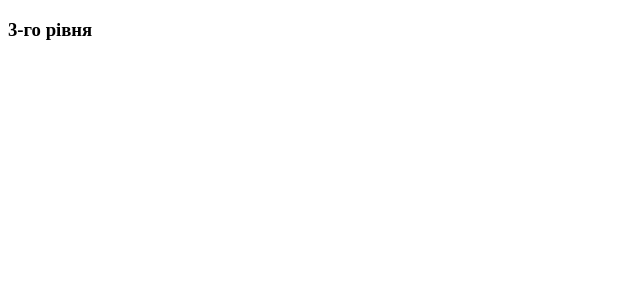
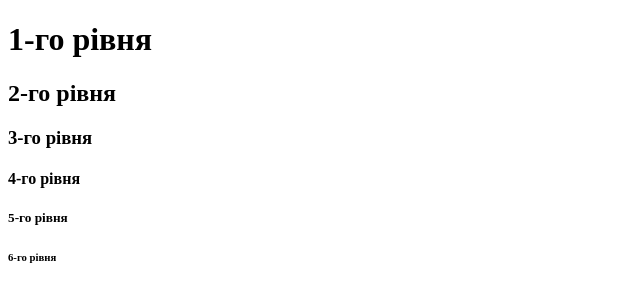
Before and after one commit to Looones/my_site, a plain HTML site: page index.html in a window 1280 px wide. Shown: the whole page, without its empty margins (0-640 px from the left). Drawn offline with Linux system fonts and the light colour scheme.

Commit message:
Update index.html

```diff
--- a/index.html
+++ b/index.html
@@ -5,6 +5,11 @@
   <title>Мій сайт</title>
 </head>
 <body>
-  <h3>3-го рівня</h3>
+           <h1>1-го рівня</h1>
+           <h2>2-го рівня</h2>
+           <h3>3-го рівня</h3>
+           <h4>4-го рівня</h4>
+           <h5>5-го рівня</h5>
+           <h6>6-го рівня</h6>
 </body>
 </html>
```
